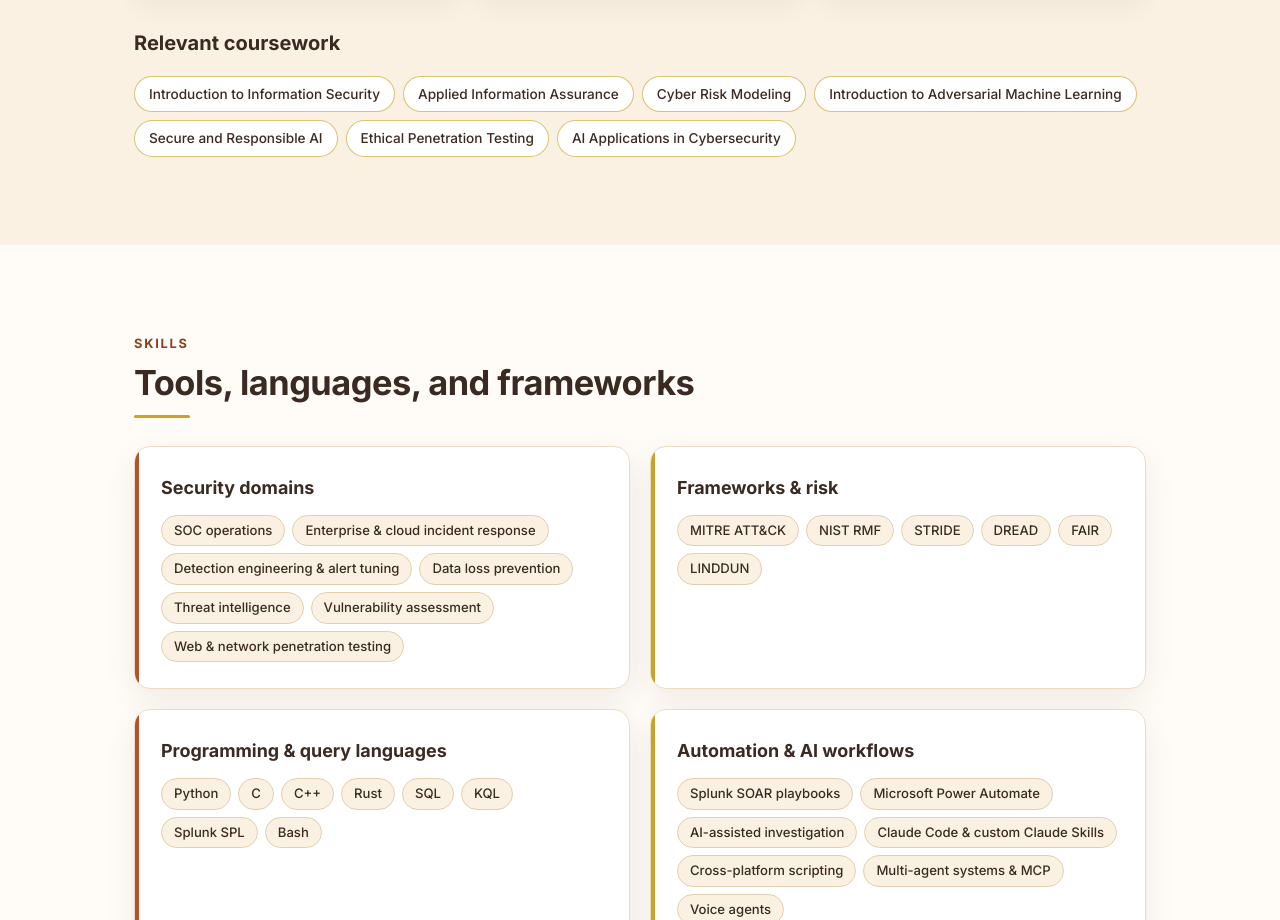
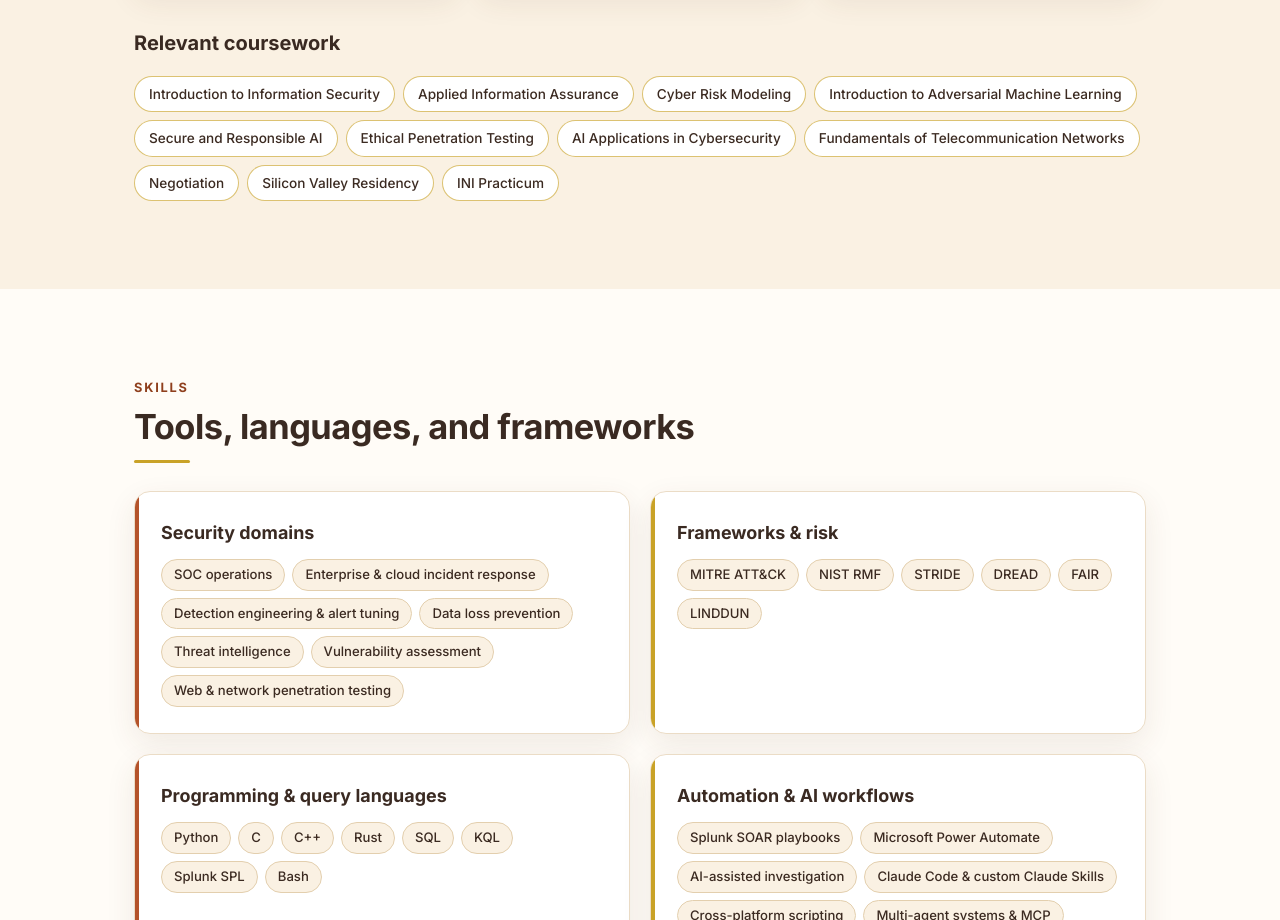
Before and after one commit to DamayantiC/DamayantiC.github.io, a plain HTML site: page index.html in a window 1280 px wide. Shown: the part 4560-5480 px from the top of the page. Drawn offline with Linux system fonts and the light colour scheme.

Commit message:
Update coursework from current transcript

```diff
--- a/index.html
+++ b/index.html
@@ -210,7 +210,7 @@
           <li>Introduction to Adversarial Machine Learning</li>
           <li>Secure and Responsible AI</li>
           <li>Ethical Penetration Testing</li>
-          <li>AI Applications in Cybersecurity</li>
+          <li>AI Applications in Cybersecurity</li><li>Fundamentals of Telecommunication Networks</li><li>Negotiation</li><li>Silicon Valley Residency</li><li>INI Practicum</li>
         </ul>
       </div>
     </section>
```
